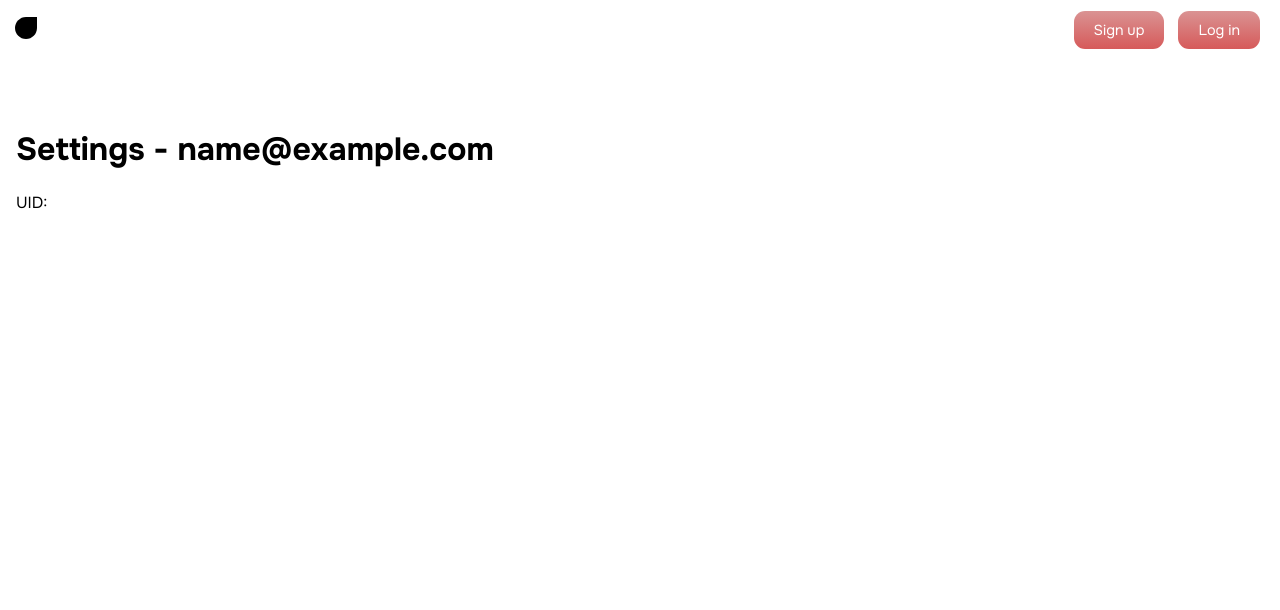
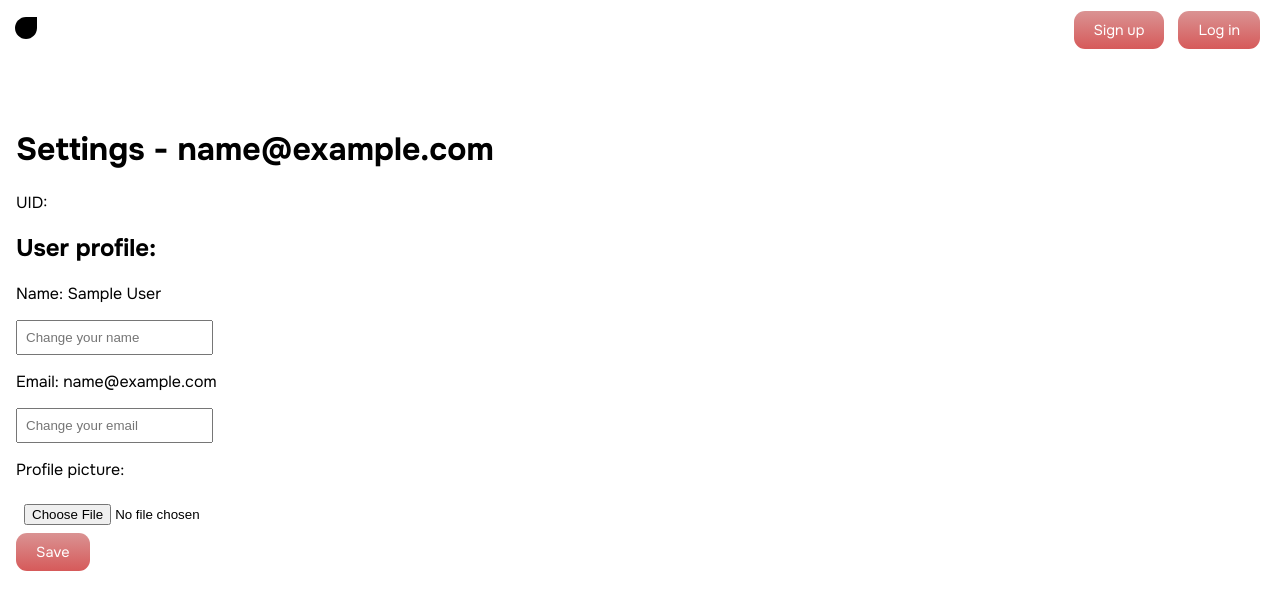
Before and after one commit to Escodon/Flavourdeck, a Next.js app: page /settings in a window 1280 px wide. Shown: the top 610 px of the page. Built offline with nearby package versions, Linux system fonts and the light colour scheme; no server answers; sample sign-in values are in the browser's storage; a web font is replaced by a local one.

Commit message:
started work on settings

```diff
--- a/src/pages/api/firebase.ts
+++ b/src/pages/api/firebase.ts
@@ -1,7 +1,7 @@
 import { initializeApp } from "firebase/app";
 import { getAuth } from "firebase/auth";
 import { getFirestore } from "firebase/firestore";
-import * as fireFile from "../../../firebase.json";
+import fireFile from "../../../firebase.json";
 
 const firebaseConfig = {
     apiKey: fireFile.apiKey,
--- a/src/pages/settings.tsx
+++ b/src/pages/settings.tsx
@@ -7,6 +7,9 @@ export default function UserSettings() {
   const router = useRouter();
   const { uid } = router.query;
   const [user, setUser] = useState(null);
+  const [email, setEmail] = useState(null);
+  const [name, setName] = useState(null);
+
 
   useEffect(() => {
     // This code will only run on the client-side
@@ -17,7 +20,21 @@ export default function UserSettings() {
       router.push('/login');
     }
   }, []);
-  log("User context: " + JSON.stringify(user), "settings")
+
+  /**
+   * Updates the user settings
+   * @returns {void}
+   */
+  function updateSettings() {
+    log("Updating user settings", "settings/updateSettings")
+    if (name == null) { let name = user.displayName}
+    if (email == null) { let email = user.email}
+    let newSettings = {
+      name: name,
+      email: email,
+    }
+    localStorage.setItem('user', JSON.stringify(newSettings));
+  }
 
   log("Rendering user settings page for user with uid " + uid, "settings")
 
@@ -32,8 +49,17 @@ export default function UserSettings() {
       <main>
         <h1>Settings - {user ? user.email : 'No user logged in'}</h1>
         <p>UID: {uid}</p>
-        <p></p>
-
+        <h2>User profile:</h2>
+        <p>Name: {user ? user.displayName : "Unknown"}</p>
+        <input type="text" placeholder="Change your name" />
+        <br />
+        <p>Email: {user ? user.email : "unknown email"}</p>
+        <input type="text" placeholder="Change your email" />
+        <br />
+        <p>Profile picture:</p>
+        <input type="file"/>
+        <br />
+        <button className="primary" onClick={updateSettings}>Save</button>
       </main>
     </>
   )
```
Also changed, not shown: 1 other file (tests, documents, lock files or other folders).
